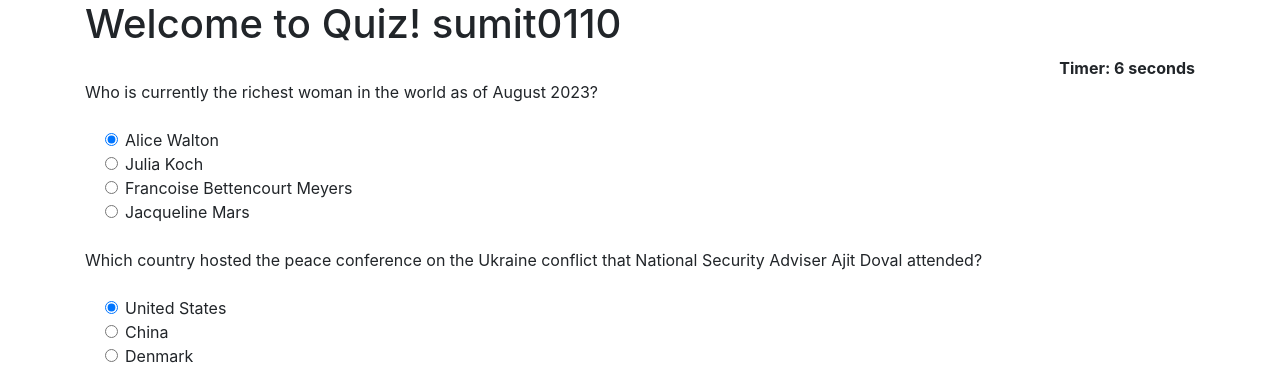
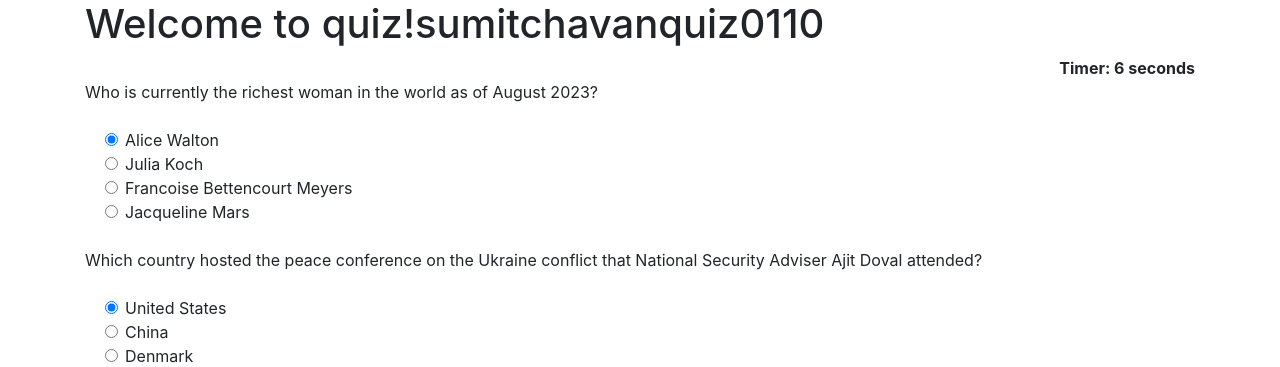
Before and after one commit to sumitchavan0110/quiz-jenkins, a Django app: page / in a window 1280 px wide. Shown: the part 56-423 px from the top of the page. Run offline with Django 3.2, Linux system fonts and the light colour scheme; data comes from the database, SQL or seed files in the repository; some libraries are stand-ins or nearby versions.

Commit message:
update in html quiz

```diff
--- a/Quiz/templates/Quiz/home.html
+++ b/Quiz/templates/Quiz/home.html
@@ -4,7 +4,7 @@
 {% block content %}
 {% load static %}
 <div class="container ">
-<h1>Welcome to Quiz! sumit0110 </h1>
+<h1>Welcome to quiz!sumitchavanquiz0110 </h1>
 
 <div align="right " id="displaytimer"><b>Timer: 0 seconds</b></div>
 
```
